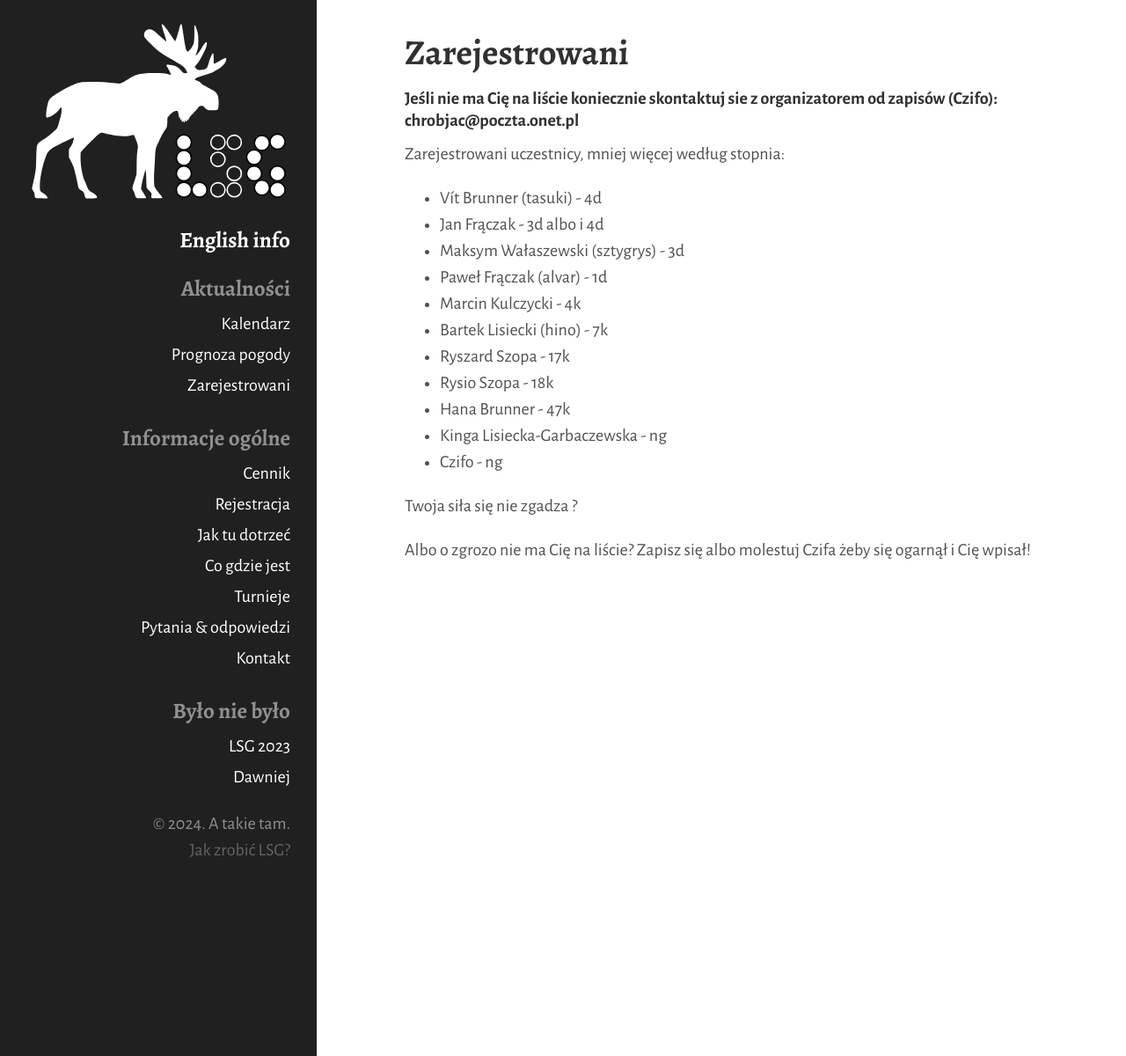
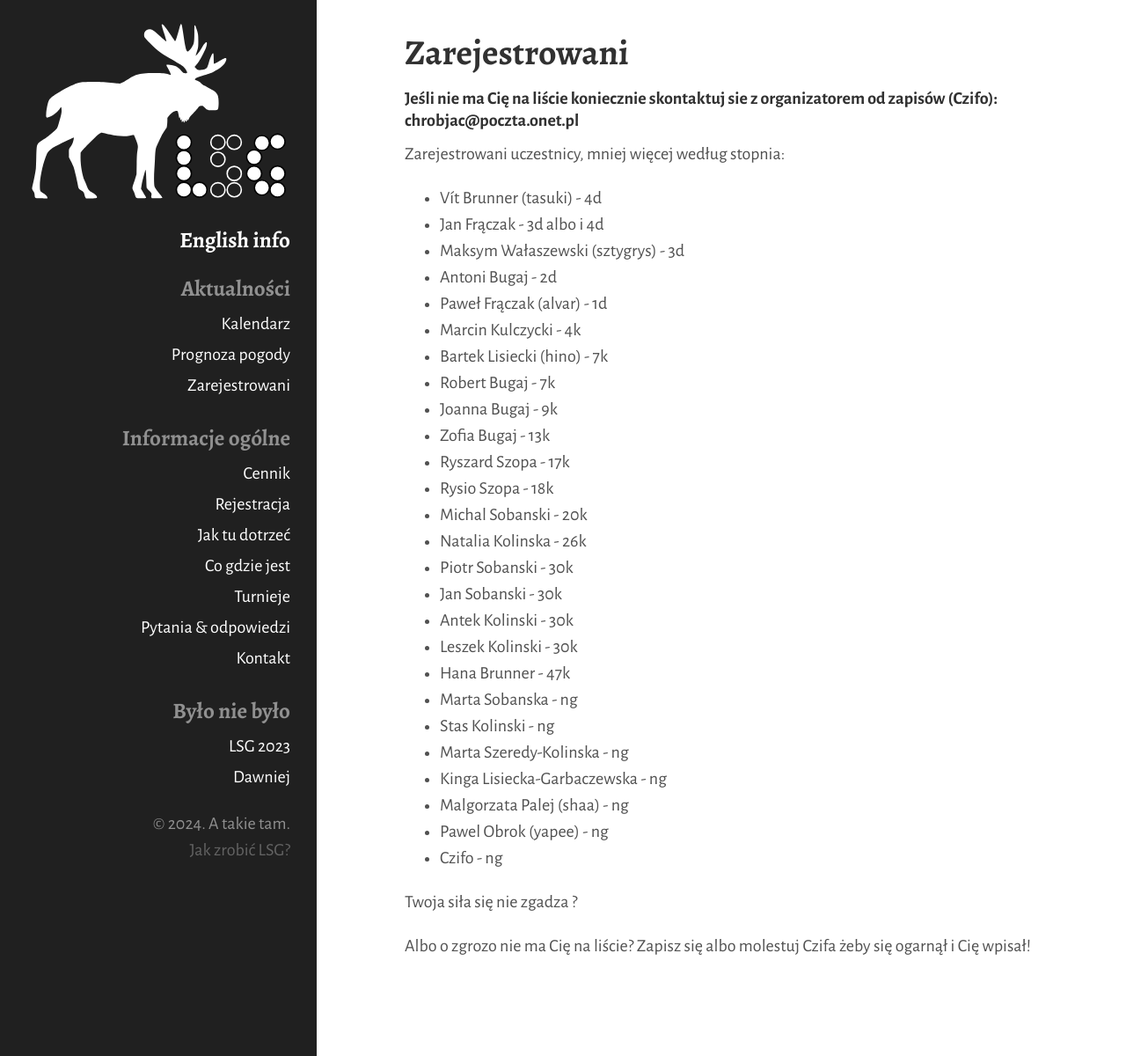
Before and after one commit to tasuki/lsg, a Jekyll site: the page built from zarejestrowani.md, in a window 1280 px wide. Shown: the whole page at 88% size. Built offline with Jekyll 4.4.1, drawn with Linux system fonts in a browser that asks for light colours.

Commit message:
Update zarejestrowani.md

```diff
--- a/zarejestrowani.md
+++ b/zarejestrowani.md
@@ -12,13 +12,28 @@ Zarejestrowani uczestnicy, mniej więcej według stopnia:
 - Vít Brunner (tasuki) - 4d
 - Jan Frączak - 3d albo i 4d
 - Maksym Wałaszewski (sztygrys) - 3d
+- Antoni Bugaj - 2d
 - Paweł Frączak (alvar) - 1d
 - Marcin Kulczycki - 4k
 - Bartek Lisiecki (hino) - 7k
+- Robert Bugaj - 7k
+- Joanna Bugaj - 9k
+- Zofia Bugaj - 13k
 - Ryszard Szopa - 17k
 - Rysio Szopa - 18k
+- Michal Sobanski - 20k
+- Natalia Kolinska - 26k
+- Piotr Sobanski - 30k
+- Jan Sobanski - 30k
+- Antek Kolinski - 30k
+- Leszek Kolinski - 30k
 - Hana Brunner - 47k
+- Marta Sobanska - ng
+- Stas Kolinski - ng
+- Marta Szeredy-Kolinska - ng
 - Kinga Lisiecka-Garbaczewska - ng
+- Malgorzata Palej (shaa) - ng
+- Pawel Obrok (yapee) - ng
 - Czifo - ng
 
 
```
